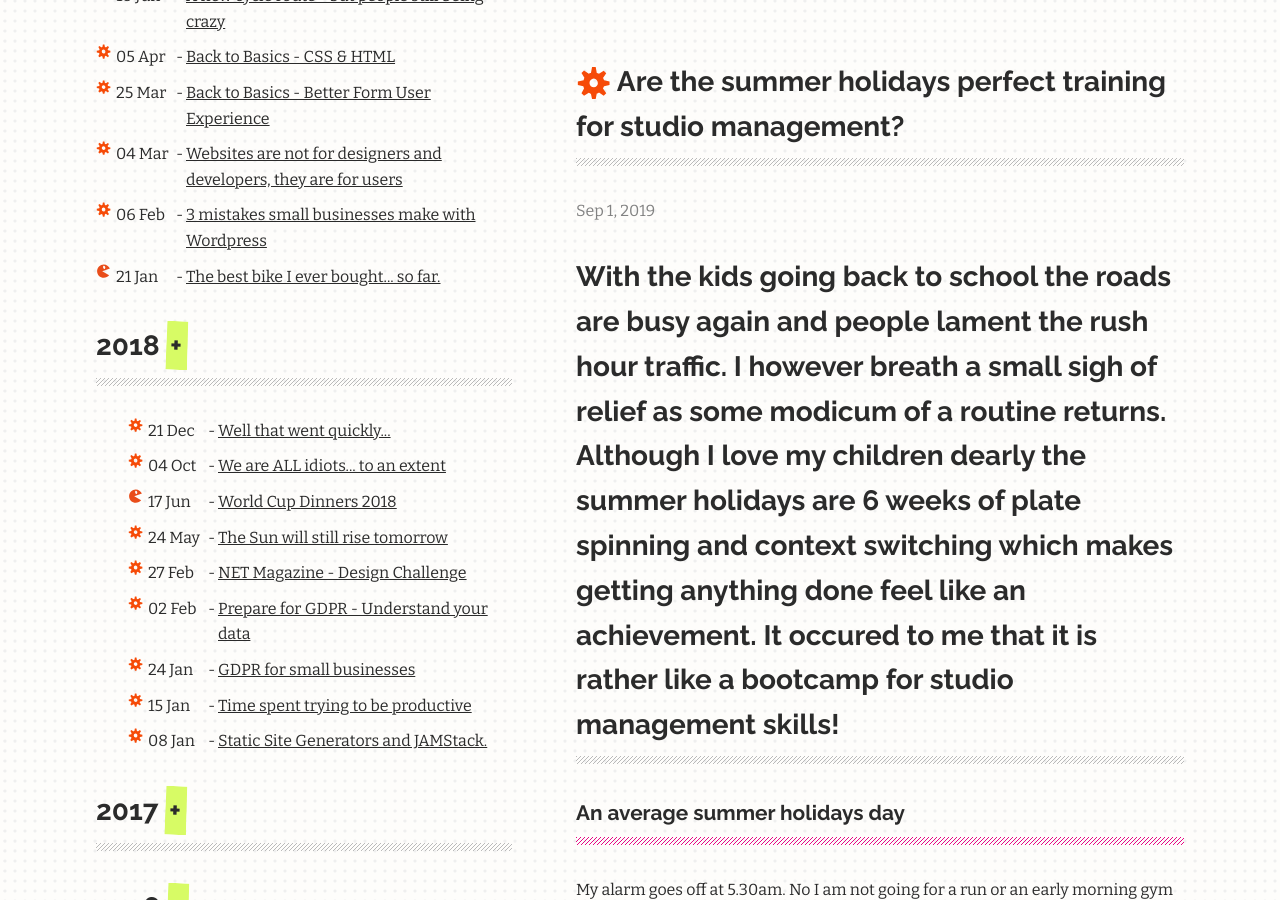
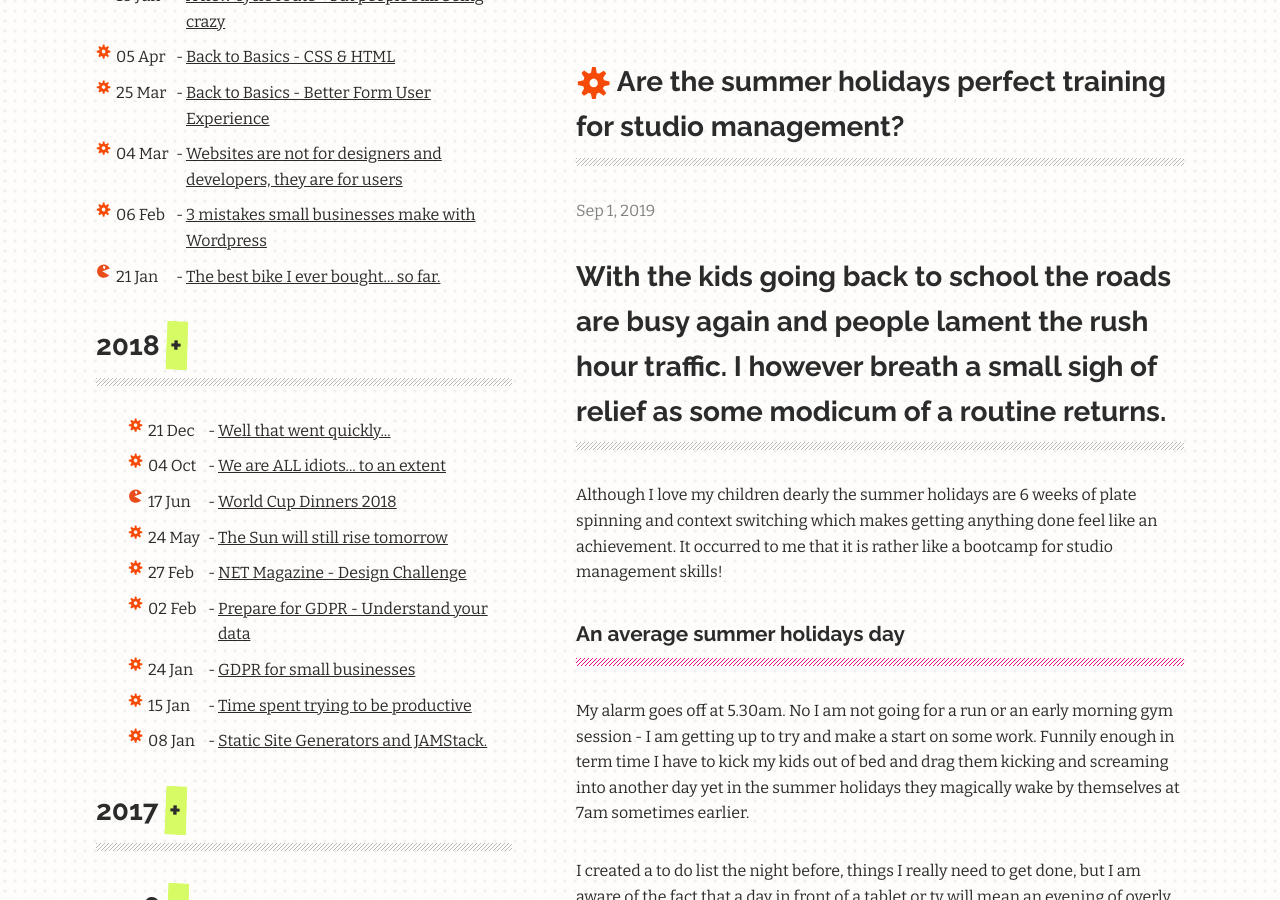
Before and after one commit to maxray/maxray.github.io, a Jekyll site: the page built from blog.html, in a window 1280 px wide and 900 px high, scrolled down 454 px. Built offline with Jekyll 4.4.1, drawn with Linux system fonts in a browser that asks for light colours; some of the changed text lies outside the part shown.

Commit message:
Updated Summer Holiday Blues

```diff
--- a/_posts/2019-09-01-summer-holiday-blues.markdown
+++ b/_posts/2019-09-01-summer-holiday-blues.markdown
@@ -6,15 +6,17 @@ categories:
 thumbnail_image: "/uploads/summer-holidays.png"
 ---
 
-### With the kids going back to school the roads are busy again and people lament the rush hour traffic. I however breath a small sigh of relief as some modicum of a routine returns. Although I love my children dearly the summer holidays are 6 weeks of plate spinning and context switching which makes getting anything done feel like an achievement. It occured to me that it is rather like a bootcamp for studio management skills!
+### With the kids going back to school the roads are busy again and people lament the rush hour traffic. I however breath a small sigh of relief as some modicum of a routine returns.
+
+Although I love my children dearly the summer holidays are 6 weeks of plate spinning and context switching which makes getting anything done feel like an achievement. It occurred to me that it is rather like a bootcamp for studio management skills!
 
 #### An average summer holidays day
 
-My alarm goes off at 5.30am. No I am not going for a run or an early morning gym session - I am getting up to try and make a start on some work. Funnily enough iin term time I have to kick my kids out of bed and drag them kicking and screaming into another day yet in the summer holidays they magically wake by themselves at 7am sometimes earlier.
+My alarm goes off at 5.30am. No I am not going for a run or an early morning gym session - I am getting up to try and make a start on some work. Funnily enough in term time I have to kick my kids out of bed and drag them kicking and screaming into another day yet in the summer holidays they magically wake by themselves at 7am sometimes earlier.
 
 I created a to do list the night before, things I really need to get done, but I am aware of the fact that a day in front of a tablet or tv will mean an evening of overly excited children. The list currently sits at 15 things. Some are quick, others I just want to at least make a start.
 
-#### Kettle on, coffee made let’s do this.
+#### Kettle on, coffee made - let's do this.
 
 A good start is hampered by checking my email. Three more items are added to the checklist but fairly quickly I have my office admin done. Invoices raised and payments made I can move onto some project work.
 
@@ -40,4 +42,4 @@ The working day is technically near its end but I still have one or two items on
 
 The house is still a mess and I have just remembered that I was asked to put the washing out when it finished, as I realise my error the door latch goes and my wife returns and is overjoyed to see I have failed in the “one job I gave you”.
 
-Tonight could be a late one but it’s  ok -  we do it all again tomorrow… roll on Autumn Term.
+**Tonight could be a late one but it’s  ok -  we do it all again tomorrow… roll on Autumn Term.**
```
